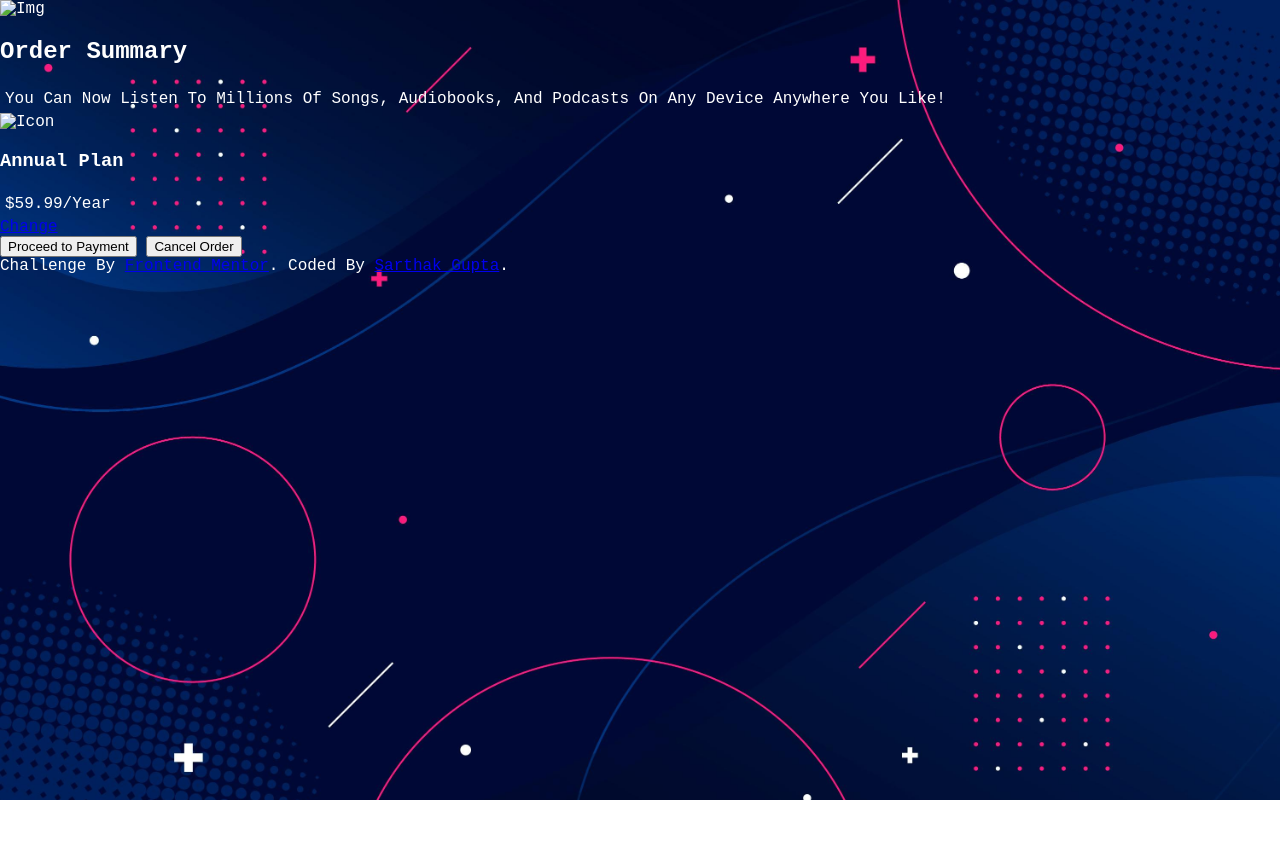
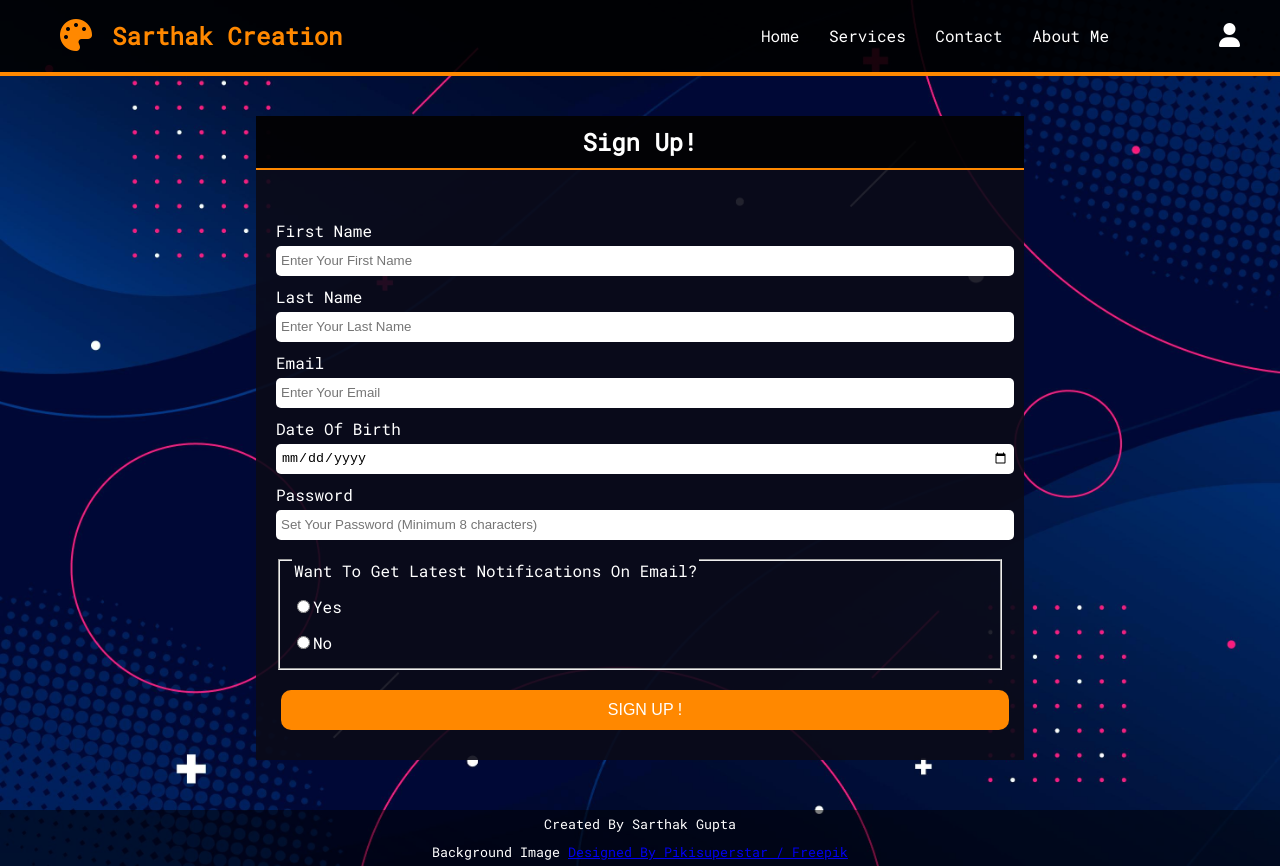
Before and after one commit to abhinav2-3/signup-page-testing, a plain HTML site: page index.html in a window 1280 px wide. Before the commit the page ends 800 px from the top, so only its background shows below. Drawn offline with Linux system fonts and the light colour scheme.

Commit message:
Update style.css

```diff
--- a/index.html
+++ b/index.html
@@ -1,48 +1,78 @@
 <!DOCTYPE html>
 <html lang="en">
 <head>
-  <meta charset="UTF-8">
-  <meta name="viewport" content="width=device-width, initial-scale=1.0">
-  <link rel="icon" type="image/png" sizes="32x32" href="./images/favicon-32x32.png">
-  <title>Frontend Mentor | Order summary card</title>
-  <link rel="stylesheet" href="style.css">
-  <script src="https://kit.fontawesome.com/771fde4f00.js" crossorigin="anonymous"></script>
-  <link rel="preconnect" href="https://fonts.googleapis.com"><link rel="preconnect" href="https://fonts.gstatic.com" crossorigin><link href="https://fonts.googleapis.com/css2?family=Red+Hat+Display:wght@900&display=swap" rel="stylesheet">
-  <style> @import url('https://fonts.googleapis.com/css2?family=Red+Hat+Display:wght@900&display=swap'); </style>
-  <link rel="preconnect" href="https://fonts.googleapis.com"><link rel="preconnect" href="https://fonts.gstatic.com" crossorigin><link href="https://fonts.googleapis.com/css2?family=Red+Hat+Display:wght@500&display=swap" rel="stylesheet">
-  <style> @import url('https://fonts.googleapis.com/css2?family=Red+Hat+Display:wght@500&display=swap'); </style>
-  <link rel="preconnect" href="https://fonts.googleapis.com"><link rel="preconnect" href="https://fonts.gstatic.com" crossorigin><link href="https://fonts.googleapis.com/css2?family=Red+Hat+Display:wght@700&display=swap" rel="stylesheet">
-  <style> @import url('https://fonts.googleapis.com/css2?family=Red+Hat+Display:wght@700&display=swap'); </style>
+    <meta charset="UTF-8">
+    <meta http-equiv="X-UA-Compatible" content="IE=edge">
+    <meta name="viewport" content="width=device-width, initial-scale=1.0">
+    <meta name="description" content="Sign Up Form">
+    <meta name="keywords" content="Daily UI, Sign Up Form, Form">
+    <meta name="author" content="Sarthak Gupta">
+    <link rel="preconnect" href="https://fonts.googleapis.com">
+    <link rel="preconnect" href="https://fonts.gstatic.com" crossorigin>
+    <!-- GoogleFonts -->
+    <link href="https://fonts.googleapis.com/css2?family=Roboto+Mono&display=swap" rel="stylesheet">
+    <style>
+        @import url('https://fonts.googleapis.com/css2?family=Roboto+Mono&display=swap');
+    </style>
+    <!-- Font Awesome -->
+    <script src="https://kit.fontawesome.com/771fde4f00.js" crossorigin="anonymous"></script>
+    <!-- Title -->
+    <title>Sign Up | Sarthak Creation</title>
+    <!-- CSS Link -->
+    <link rel="stylesheet" href="style.css">
 </head>
 <body>
-
-  <div class="card">
-    <img class="hero" src="images/illustration-hero.svg" alt="img">
-    <div class="container">
-      <h2 class="heading">Order Summary</h2>
-      <p class="description">
-        You can now listen to millions of songs, audiobooks, and podcasts on any
-        device anywhere you like!
-      </p>
-    </div>
-    <div class="price">
-      <div class="priceinfo">
-        <img class="i" src="images/icon-music.svg" alt="icon">
-        <div>
-          <h3>Annual Plan</h3>
-          <p>$59.99/year</p>
+    <header>
+        <div class="brand">
+            <i class="fa-solid fa-palette fa-2xl pallet"></i>
+            <h2>Sarthak Creation</h2>
         </div>
-      </div>
-      <a href="#" class="change">Change</a>
-    </div>
-    <div class="buttons">
-      <button class="submit">Proceed to Payment</button>
-      <button class="cancel">Cancel Order</button>
-    </div>
-  </div>
-  <div class="attribution">
-    Challenge by <a href="https://www.frontendmentor.io?ref=challenge" target="_blank">Frontend Mentor</a>.
-    Coded by <a href="https://www.instagram.com/sarthak.code" target="_blank">Sarthak Gupta</a>.
-  </div>
+        <div class="link">
+            <i class="fa-solid fa-user fa-xl profile"></i>
+            <nav>
+                <ul>
+                    <li><a href="#">Home</a></li>
+                    <li><a href="#">Services</a></li>
+                    <li><a href="#">Contact</a></li>
+                    <li><a href="#">About Me</a></li>
+                </ul>
+            </nav>
+        </div>
+    </header>
+    <section class="form">
+        <h2 class="fh">Sign Up!</h2>
+        <form action="post">
+            <label for="fname" title="First Name">First Name</label>
+            <input type="text" name="fname" id="fname" placeholder="Enter Your First Name" required>
+            <label for="lname" title="Last Name">Last Name</label>
+            <input type="text" name="lname" id="lname" placeholder="Enter Your Last Name">
+            <label for="email" title="Email">Email</label>
+            <input type="email" name="email" id="email" placeholder="Enter Your Email" required>
+            <label for="dob" title="Date Of Birth">Date Of Birth</label>
+            <input type="date" name="dob" id="dob" min="01-01-1920" max="01-01-2015" required>
+            <label for="pass" title="Password">Password</label>
+            <input type="password" name="pass" id="pass" minlength="8" maxlength="16" placeholder="Set Your Password (Minimum 8 characters)" required>
+            <fieldset>
+                <legend>Want to get latest notifications on email?</legend>
+                <label>
+                    <input type="radio" name="noti" value="yes" required>Yes
+                </label>
+                <label>
+                    <input type="radio" name="noti" value="no">No
+                </label>
+            </fieldset>
+            <button type="submit" class="subm">Sign Up !</button>
+        </form>
+    </section>
+    <footer>
+        <small>
+            <p>
+                Created By Sarthak gupta
+            </p>
+            <p>
+                Background image <a href="http://www.freepik.com">Designed by pikisuperstar / Freepik</a>
+            </p>
+        </small>
+    </footer>
 </body>
 </html>
```
